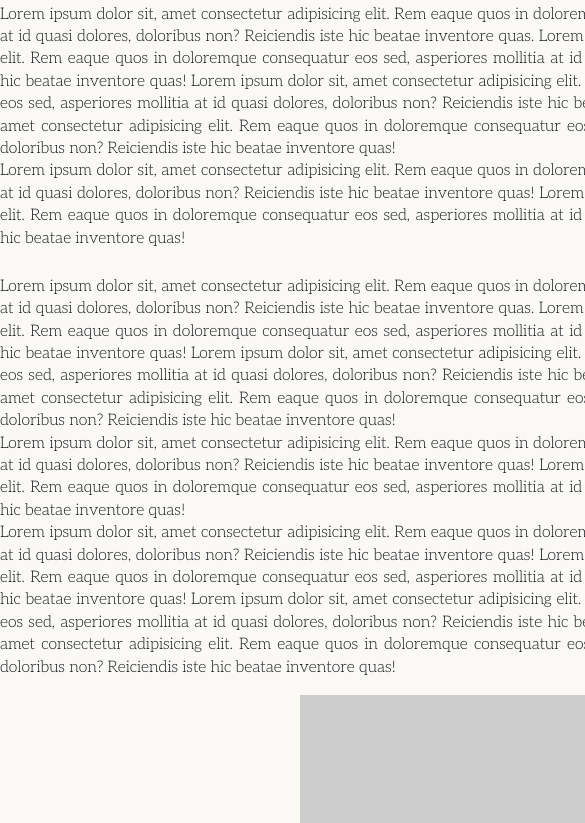
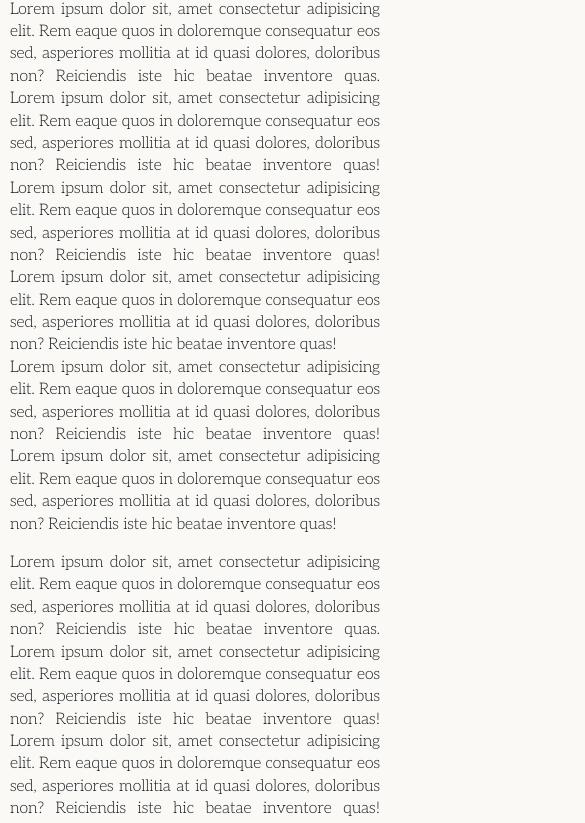
Before and after one commit to aletomk/Repositorio-proyecto-supa, a plain HTML site: page pages/quienes_somos.html in a window 390 px wide. Shown: the part 366-1189 px from the top of the page, 585 px wide, since content can reach past the window. Drawn offline with nearby package versions, Linux system fonts and the light colour scheme.

Commit message:
haciendo modificaciones responsive a la page quienes somos

```diff
--- a/css/styles.css
+++ b/css/styles.css
@@ -364,17 +364,15 @@ grid-area: footer;
 /*QUIENES SOMOS*/
 
 #quienes_somos{
-    grid-area: main1;
-    display: grid;
+    grid-area: main;
     margin: 0 20px 0 20px;
 }
 
-@media screen and (max-width: 768px){
+@media screen and (max-width: 800px){
     #quienes_somos{
-        flex-direction: column;
-        width: 900px;
         place-content: center;
         margin: 0 auto;
+        margin: 0 10px 0 10px;
     }
 }
 
@@ -389,7 +387,7 @@ grid-area: footer;
     justify-items: center;
 }
 
-@media screen and (max-width: 768px){
+@media screen and (max-width: 800px){
     #galeria{
         display: flex;
         flex-direction: column;
--- a/pages/quienes_somos.html
+++ b/pages/quienes_somos.html
@@ -37,8 +37,8 @@
                 <a href="registro.html" id="registro_boton" class="btn btn-outline-dark"><img src="../img/registro-icono.png" id="icono_nav-registro" alt="icono usuario">Iniciar sesión</a>
         </header>
 
-    <main>
-        <section id="quienes_somos">
+    <main id="quienes_somos">
+        <section>
             <h2 id="icono_quienes-somos">Quiénes somos</h2>
             <p>Lorem ipsum dolor sit, amet consectetur adipisicing elit. Rem eaque quos in doloremque consequatur eos sed, asperiores mollitia at id quasi dolores, doloribus non? Reiciendis iste hic beatae inventore quas. Lorem ipsum dolor sit, amet consectetur adipisicing elit. Rem eaque quos in doloremque consequatur eos sed, asperiores mollitia at id quasi dolores, doloribus non? Reiciendis iste hic beatae inventore quas!
             Lorem ipsum dolor sit, amet consectetur adipisicing elit. Rem eaque quos in doloremque consequatur eos sed, asperiores mollitia at id quasi dolores, doloribus non? Reiciendis iste hic beatae inventore quas!
```
